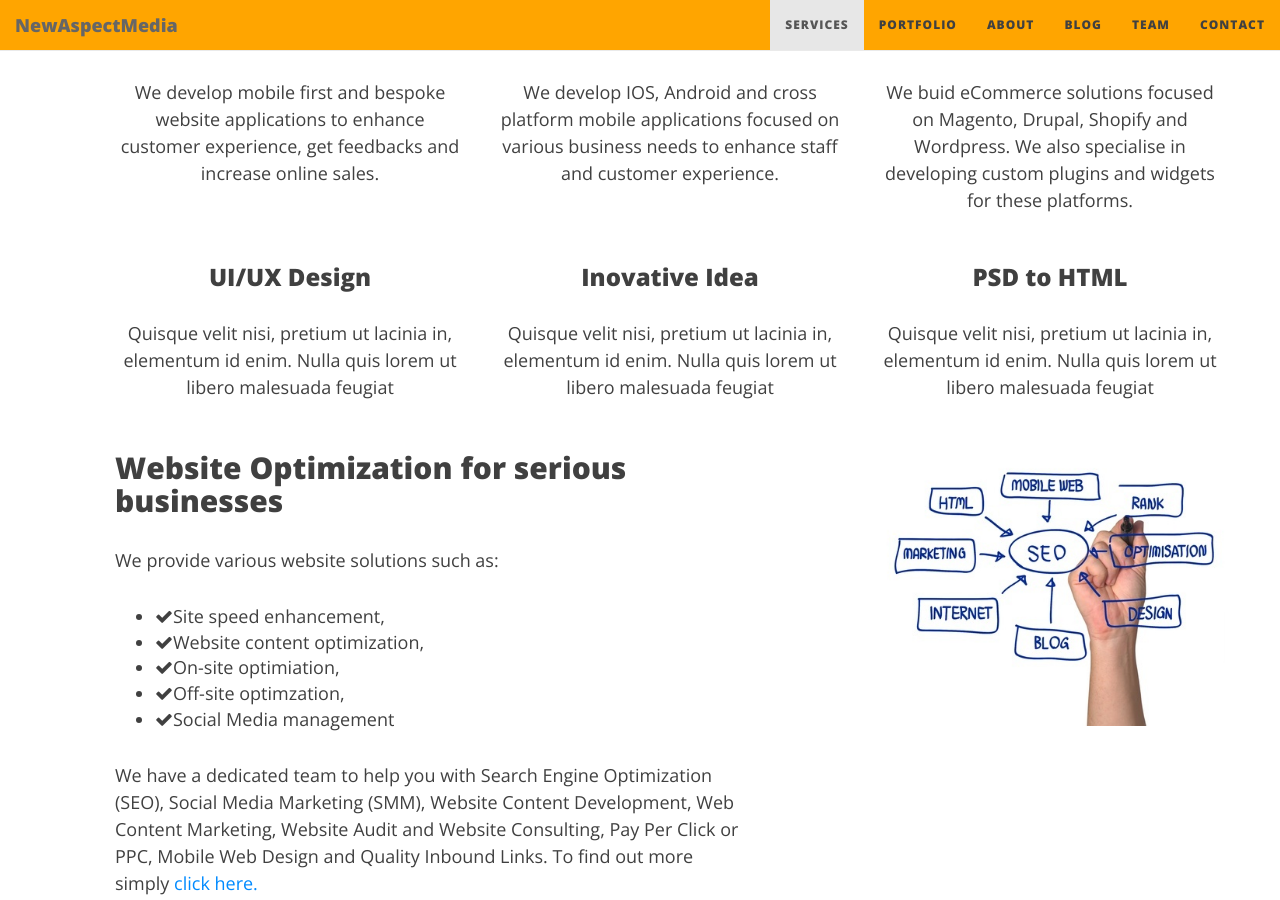
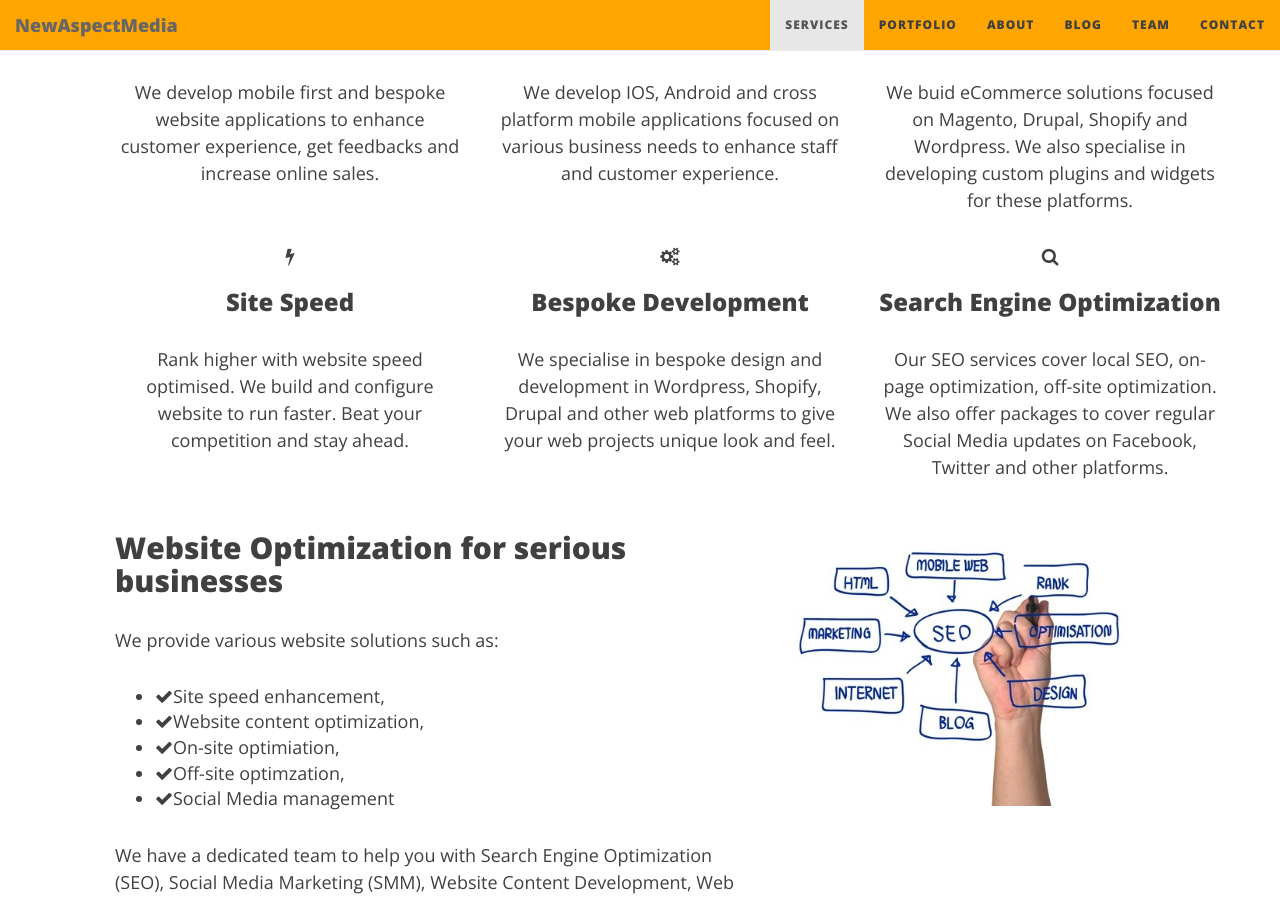
Before and after one commit to newmedia77/appxnam, a Jekyll site: the page built from index.html, in a window 1280 px wide and 900 px high, scrolled down 859 px. Built offline with Jekyll 4.4.1, drawn with Linux system fonts in a browser that asks for light colours; nearby versions of some CDN libraries; the list of posts is cut into pages by our own code.

Commit message:
andreas
serv

```diff
--- a/index.html
+++ b/index.html
@@ -39,7 +39,7 @@ subtitle: Hire Web Developer &amp; SEO Specialist in London
                     </ul>
                     <!-- Tab panes -->
                     <div class="tab-content">
-                        <!-- tab content for web design -->
+                        <!-- tab content for web development -->
                         <div class="row tab-pane fade in active" id="web-design">
                             <div class="col-sm-6">
                                 <h2>Web Application Development</h2>
@@ -55,7 +55,7 @@ subtitle: Hire Web Developer &amp; SEO Specialist in London
                             </div>
                         </div>
 
-                        <!-- tab content for application design -->
+                        <!-- tab content for mobile application design -->
                         <div class="row tab-pane fade" id="apps-design">
                             <div class="col-sm-6">
                                 <h2>Mobile App Development</h2>
@@ -71,7 +71,7 @@ subtitle: Hire Web Developer &amp; SEO Specialist in London
                             </div>
                         </div>
 
-                        <!-- tab content for game design -->
+                        <!-- tab content for eCommerce Development -->
                         <div class="row tab-pane fade" id="game-design">
                             <div class="col-sm-6">
                                 <h2>eCommerce Development</h2>
@@ -141,25 +141,25 @@ subtitle: Hire Web Developer &amp; SEO Specialist in London
 
                     <div class="col-md-4 col-sm-6 sbox-gutter">
                         <div class="service-box">
-                            <i class="flaticon-paint104"></i>
-                            <h3>UI/UX Design</h3>
-                            <p>Quisque velit nisi, pretium ut lacinia in, elementum id enim. Nulla quis lorem ut libero malesuada feugiat</p>
+                            <i class="fa fa-flash"></i>
+                            <h3>Site Speed</h3>
+                            <p>Rank higher with website speed optimised. We build and configure website to run faster. Beat your competition and stay ahead.</p>
                         </div><!-- /.service-box -->
                     </div><!-- /.col-sm-4 -->
 
                     <div class="col-md-4 col-sm-6 sbox-gutter">
                         <div class="service-box">
-                            <i class="flaticon-light92"></i>
-                            <h3>Inovative Idea</h3>
-                            <p>Quisque velit nisi, pretium ut lacinia in, elementum id enim. Nulla quis lorem ut libero malesuada feugiat</p>
+                            <i class="fa fa-cogs"></i>
+                            <h3>Bespoke Development</h3>
+                            <p>We specialise in bespoke design and development in Wordpress, Shopify, Drupal and other web platforms to give your web projects unique look and feel.</p>
                         </div><!-- /.service-box -->
                     </div><!-- /.col-sm-4 -->
 
                     <div class="col-md-4 col-sm-6 sbox-gutter">
                         <div class="service-box">
-                            <i class="flaticon-document171"></i>
-                            <h3>PSD to HTML</h3>
-                            <p>Quisque velit nisi, pretium ut lacinia in, elementum id enim. Nulla quis lorem ut libero malesuada feugiat</p>
+                            <i class="fa fa-search"></i>
+                            <h3>Search Engine Optimization</h3>
+                            <p>Our SEO services cover local SEO, on-page optimization, off-site optimization. We also offer packages to cover regular Social Media updates on Facebook, Twitter and other platforms.</p>
                         </div><!-- /.service-box -->
                     </div><!-- /.col-sm-4 -->
                 </div><!-- /.row -->
@@ -184,7 +184,7 @@ subtitle: Hire Web Developer &amp; SEO Specialist in London
 
                         <p>We have a dedicated team to help you with Search Engine Optimization (SEO), Social Media Marketing (SMM), Website Content Development, Web Content Marketing, Website Audit and  Website Consulting, Pay Per Click or PPC, Mobile Web Design and  Quality Inbound Links. To find out more simply <a href="{{ site.baseurl }}/contact">click here.</a></p>
                     </div>
-                    <div class="col-sm-4 col-sm-offset-1">
+                    <div class="col-sm-4">
                         <div class="responsive-screenshot">
                             <img class="img-responsive" src="img/website-optimization-services-seo-ppc.jpg" alt="Website optimization services for site speed, SEO, Local SEO">
                         </div>
```
